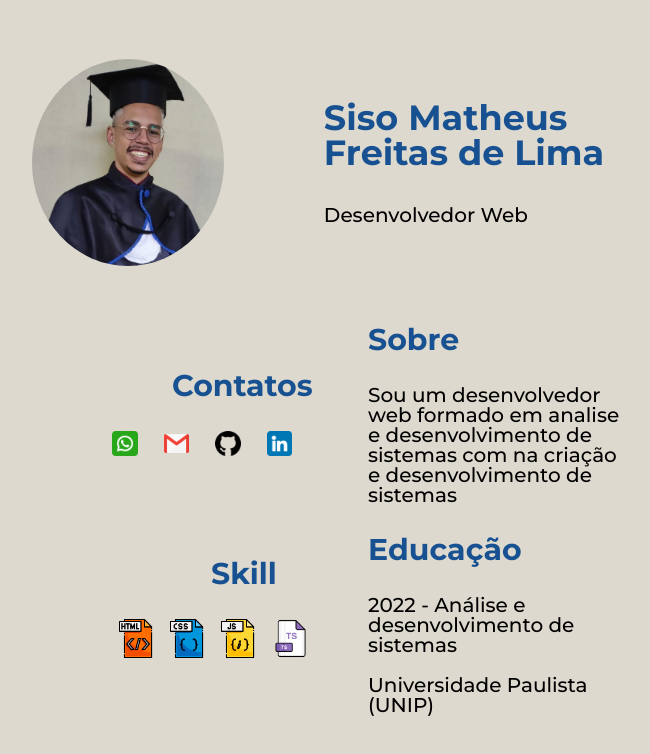
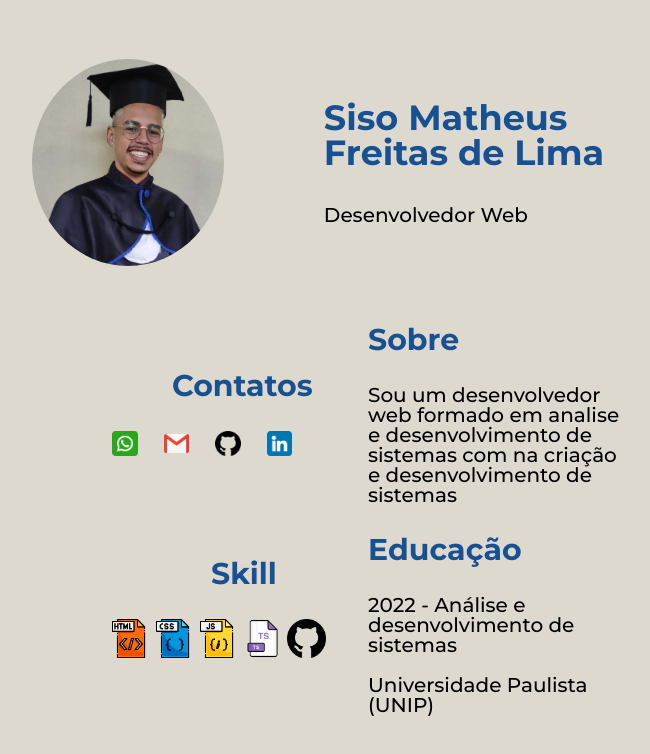
Before and after one commit to Syso069/Curriculo, a plain HTML site: page index.html in a window 1280 px wide. Shown: the whole page, without its empty margins (272-922 px from the left). Drawn offline with Linux system fonts and the light colour scheme.

Commit message:
add skill github

```diff
--- a/assets/css/skill.css
+++ b/assets/css/skill.css
@@ -23,6 +23,6 @@
 }
 
 .skill__image {
-    margin-left: 0.35em;
+
     width: 15%;
 }
--- a/index.html
+++ b/index.html
@@ -70,6 +70,7 @@
                     <a href="https://syso069.github.io/Mario/"><img src="assets/img/arquivo-css.png" alt="cssIcon" class="skill__image"></a>
                     <a href="https://syso069.github.io/FreeWay/"><img src="assets/img/arquivo-js.png" alt="jsIcon" class="skill__image"></a>
                     <a href="https://github.com/Syso069/Negociacoes"><img src="assets/img/ts.png" alt="tsIcon" class="skill__image"></a>
+                    <a href="https://github.com/Syso069"><img src="assets/img/github.png" alt="githubIcon" class="skill__image"></a>
                 </section>
             </div>
 
```
